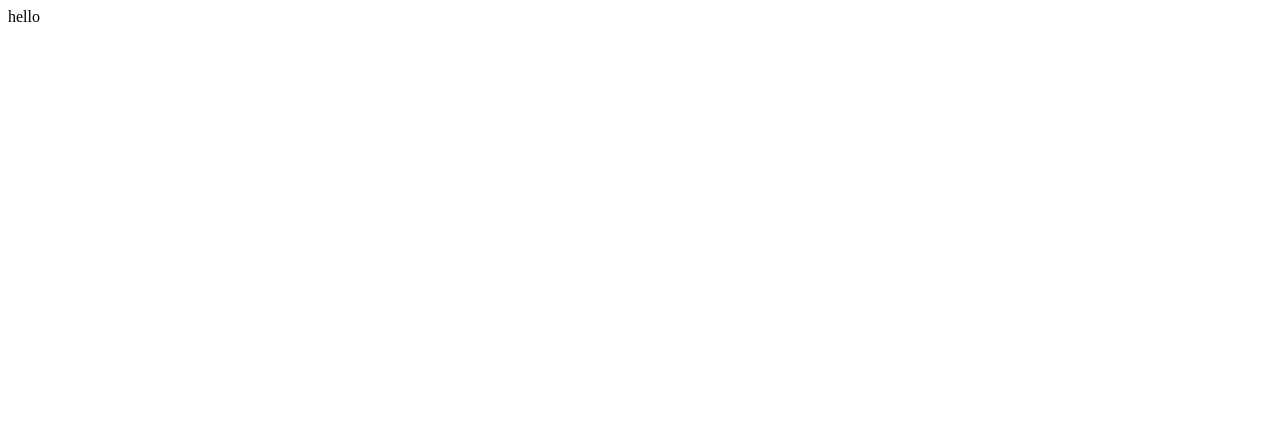
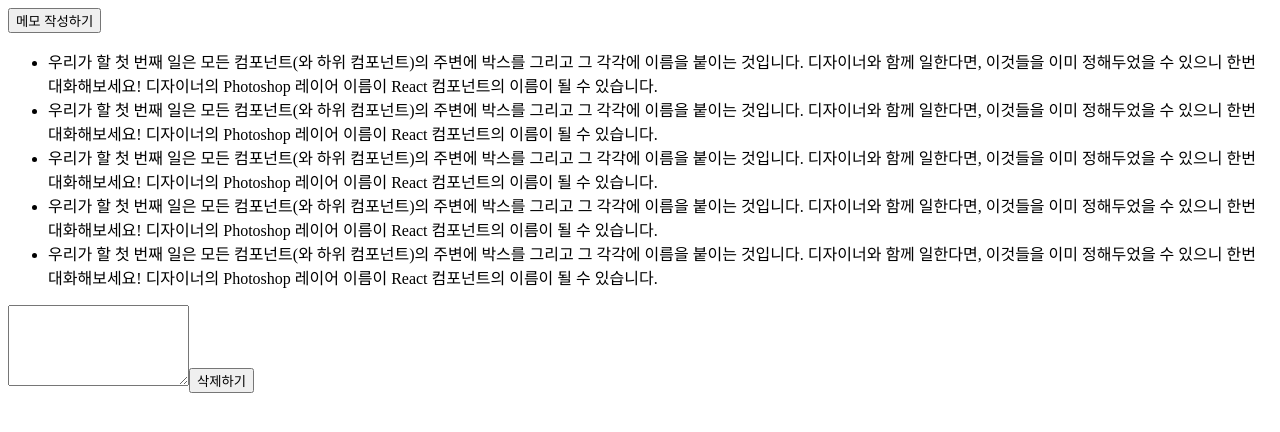
Before and after one commit to dev-jihye/apple-memo, a React (Create React App) app: page / in a window 1280 px wide. Shown: the top 432 px of the page. Built offline with nearby package versions, Linux system fonts and the light colour scheme.

Commit message:
💄 구조 마크업
dd

```diff
--- a/src/App.js
+++ b/src/App.js
@@ -1,5 +1,34 @@
+import MemoItem from './components/MemoItem';
+import memos from './mock.json';
+
 function App() {
-  return <div className="App">hello</div>;
+  return (
+    <div className="App">
+      <div className="memoContainer">
+        <div className="nav">
+          <button className="btn">메모 작성하기</button>
+        </div>
+        <section className="memoSection">
+          <div className="listArea">
+            <ul>
+              {memos &&
+                memos.map((memo, index) => (
+                  <MemoItem key={index} memo={memo} />
+                ))}
+            </ul>
+          </div>
+          <div className="contentArea">
+            {memos.length > 0 && (
+              <>
+                <textarea className="contentText" rows="5" />
+                <button>삭제하기</button>
+              </>
+            )}
+          </div>
+        </section>
+      </div>
+    </div>
+  );
 }
 
 export default App;
--- /dev/null
+++ b/src/components/MemoItem.js
@@ -0,0 +1,9 @@
+const MemoItem = ({ memo }) => {
+  return (
+    <li className="memoTitle">
+      {memo.content ? memo.content : <p className="emptyTitle">빈 메모</p>}
+    </li>
+  );
+};
+
+export default MemoItem;
```
